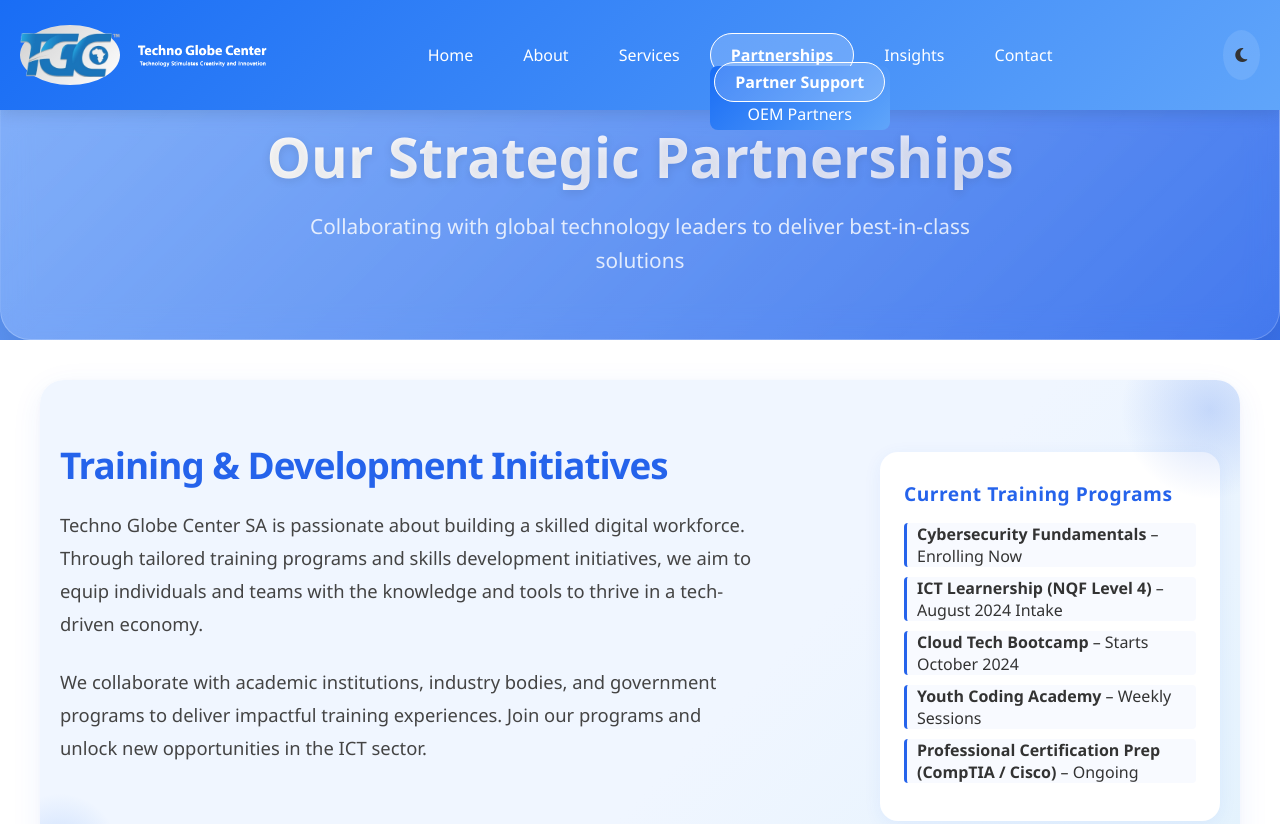
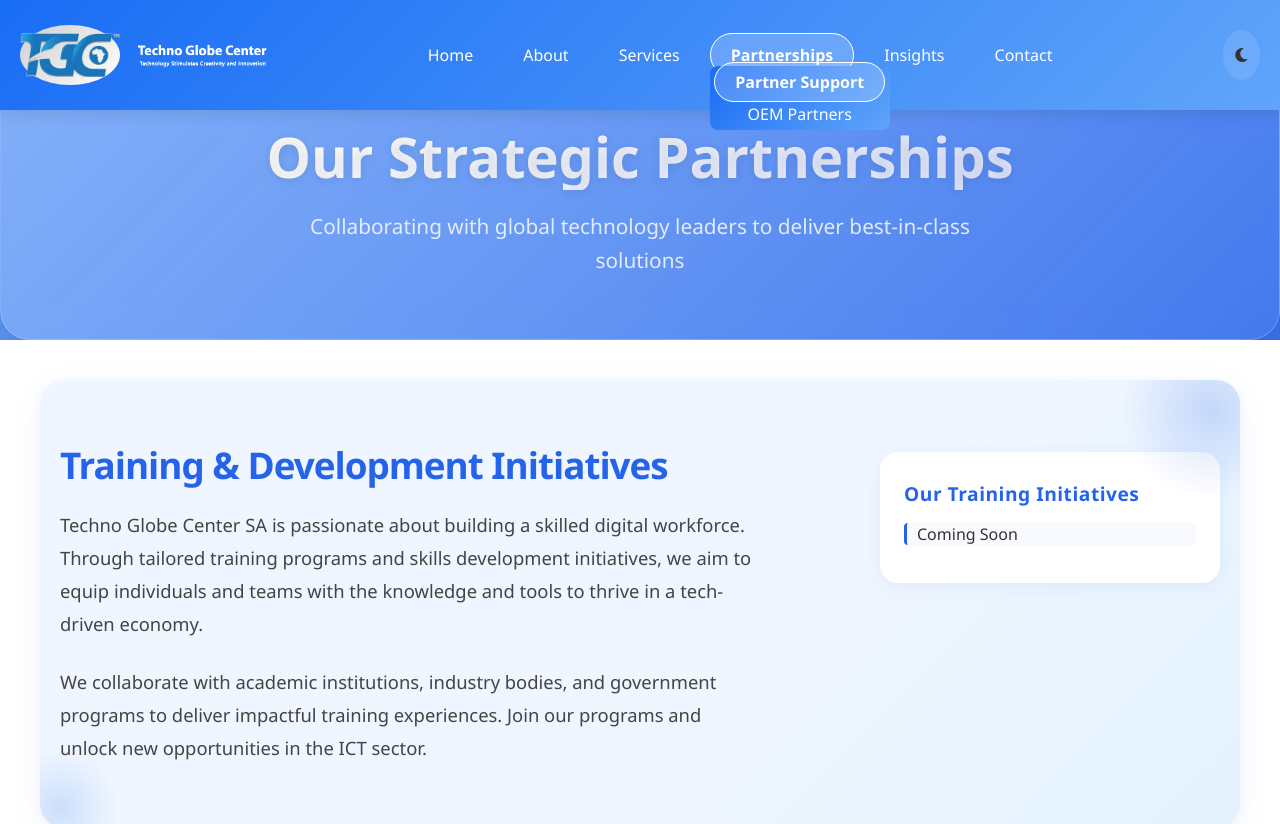
Before and after one commit to ronewadev/tgc.github.io, a website: page pages/partners.html in a window 1280 px wide. Shown: the top 824 px of the page. Drawn offline with Linux system fonts and the light colour scheme.

Commit message:
commented out dummy data

```diff
--- a/pages/partners.html
+++ b/pages/partners.html
@@ -38,11 +38,10 @@
                     <li><a href="partners.html">Partner Support</a></li>
                     <li><a href="partners.html#oem">OEM Partners</a></li>
                 </ul>
-            </li>
-            <li class="dropdown">
+            </li>            <li class="dropdown">
                 <a href="#">Insights</a>
                 <ul class="dropdown-menu">
-                    <li><a href="programs.html">Programs</a></li>
+                    <!-- <li><a href="programs.html">Programs</a></li> -->
                     <li><a href="awards.html">Awards</a></li>
                     <li><a href="events.html">Events</a></li>
                     <li><a href="careers.html">Careers</a></li>
@@ -71,13 +70,9 @@
             <p>We collaborate with academic institutions, industry bodies, and government programs to deliver impactful training experiences. Join our programs and unlock new opportunities in the ICT sector.</p>
         </div>
         <div class="upcoming-card">
-            <h3>Current Training Programs</h3>
+            <h3>Our Training Initiatives</h3>
             <ul>
-                <li><strong>Cybersecurity Fundamentals</strong> – Enrolling Now</li>
-                <li><strong>ICT Learnership (NQF Level 4)</strong> – August 2024 Intake</li>
-                <li><strong>Cloud Tech Bootcamp</strong> – Starts October 2024</li>
-                <li><strong>Youth Coding Academy</strong> – Weekly Sessions</li>
-                <li><strong>Professional Certification Prep (CompTIA / Cisco)</strong> – Ongoing</li>
+                       <li>Coming Soon</li>
             </ul>
         </div>
     </div>
```
Also changed, not shown: index.html (+2 -3 lines), pages/about.html (+2 -3 lines), pages/awards.html (+2 -3 lines), pages/careers.html (+2 -3 lines), pages/contact.html (+2 -3 lines), pages/events.html (+4 -9 lines), pages/oem-partners.html (+2 -3 lines), pages/partner-support.html (+2 -3 lines), pages/programs.html (+2 -3 lines), pages/services.html (+2 -3 lines), pages/solutions.html (+2 -3 lines), pages/team.html (+2 -3 lines), pages/what-we-do.html (+3 -5 lines).
